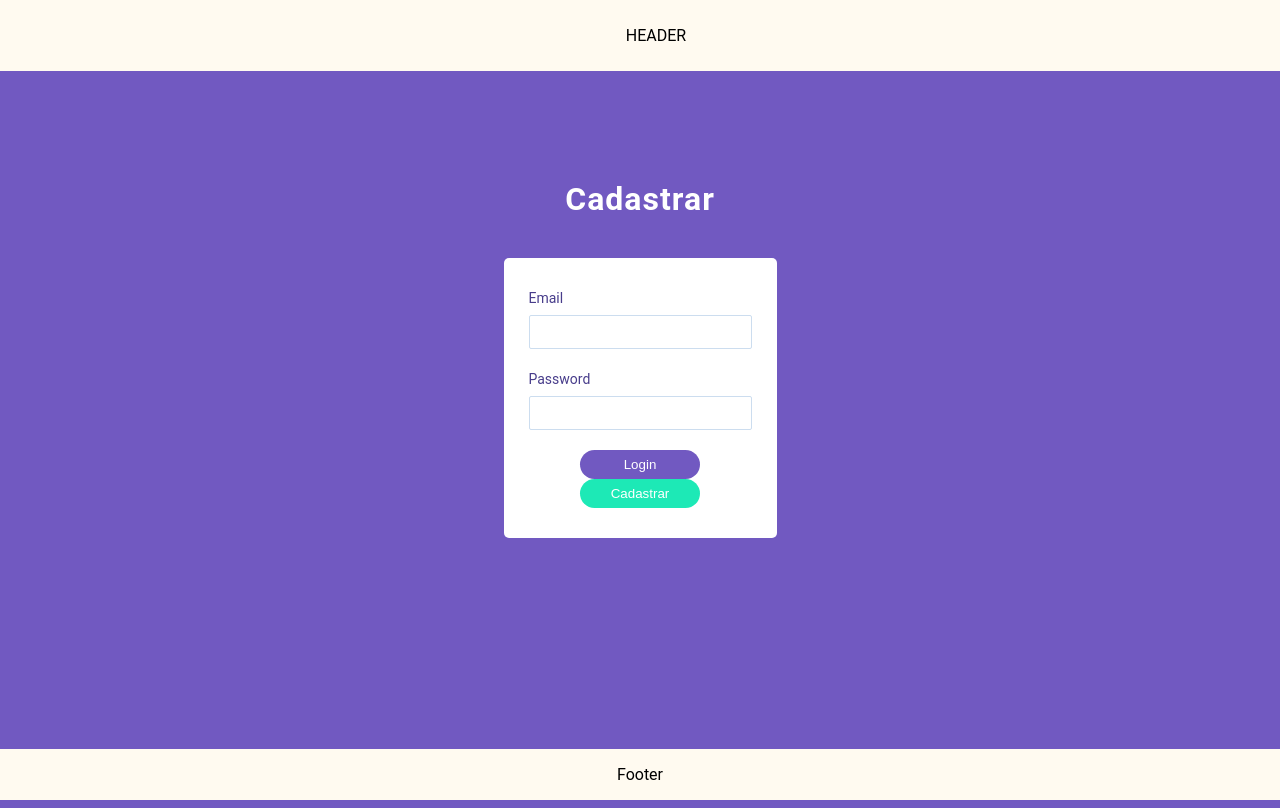
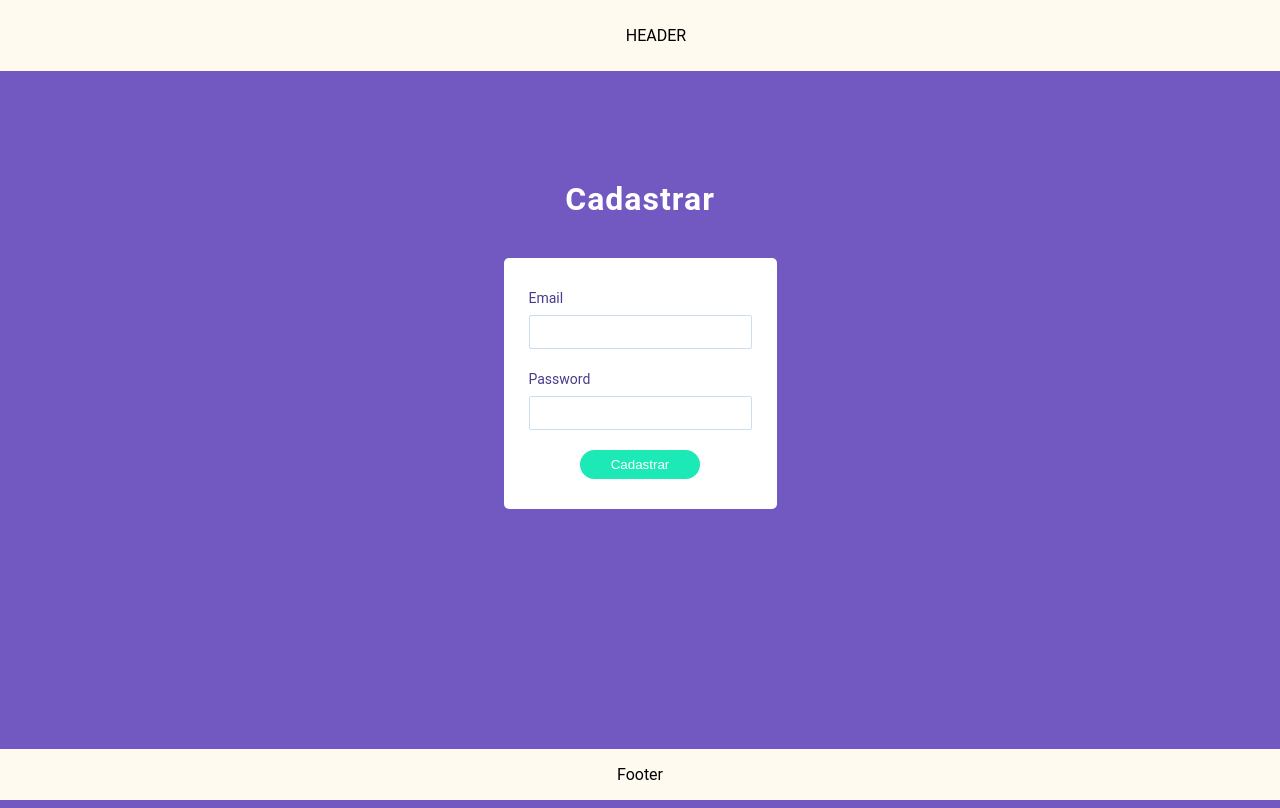
Before and after one commit to WaldiirNeto/angular-firebase-example, an Angular app: page / in a window 1280 px wide. Both pictures are taken after a click on the button "Cadastrar". Built offline with nearby package versions, Linux system fonts and the light colour scheme; what @angular/fire would draw is missing.

Commit message:
pequeno erro ao clicar em cadastrar resolvido

```diff
--- a/src/app/app.component.html
+++ b/src/app/app.component.html
@@ -6,11 +6,11 @@
   </div>
   <ng-template #titleCadastro>
     <h1>Cadastrar</h1>
-    </ng-template>
+  </ng-template>
 
   <div>
-    <form [formGroup]="formLogin" (submit)="login()">
-      <div *ngIf="mostraLogin; else mostrarCadastro">
+    <div *ngIf="mostraLogin; else mostrarCadastro">
+      <form [formGroup]="formLogin" (submit)="login()">
         <div class="input-block">
           <label for="login-email">Email</label>
           <input formControlName="email" type="email" id="login-email" />
@@ -20,22 +20,23 @@
           <input formControlName="password" type="password" id="login-password" />
         </div>
         <button type="submit" class="btn-login point" [disabled]="formLogin.invalid">Login</button>
-        <br>
-      </div>
+        <button type="button" class="btn-cadastrar point" (click)="formCadastrar()">Cadastrar</button>
+      </form>
+    </div>
 
-      <ng-template #mostrarCadastro>
+    <ng-template #mostrarCadastro>
+      <form [formGroup]="formCreate" (submit)="cadastrar()">
         <div class="input-block">
           <label for="login-email">Email</label>
-          <input formControlName="email" type="email" id="login-email" />
+          <input formControlName="email" type="email" id="create-email" />
         </div>
         <div class="input-block">
           <label for="login-password">Password</label>
-          <input formControlName="password" type="password" id="login-password" />
+          <input formControlName="password" type="password" id="create-password" />
         </div>
-        <button type="submit" class="btn-login point" (click)="returnLogin()">Login</button>
+        <button type="submit" class="btn-cadastrar point">Cadastrar</button>
+      </form>
       </ng-template>
-      <button type="button" class="btn-cadastrar point" (click)="cadastrar()">Cadastrar</button>
-    </form>
   </div>
 </section>
 <app-footer></app-footer>
--- a/src/app/app.component.ts
+++ b/src/app/app.component.ts
@@ -1,39 +1,68 @@
 import { Component, OnInit } from '@angular/core';
 import { FormGroup, FormBuilder, Validators } from '@angular/forms';
+import { AngularFireAuth } from '@angular/fire/auth';
 
 @Component({
   selector: 'app-root',
   templateUrl: './app.component.html',
   styleUrls: ['./app.component.css']
 })
-export class AppComponent implements OnInit  {
+export class AppComponent implements OnInit {
 
-      constructor(private formBuilder : FormBuilder) {}
+  constructor(private formBuilder: FormBuilder,
+    private angularFire: AngularFireAuth) { }
 
   title: string;
   formLogin: FormGroup;
+  formCreate: FormGroup;
   mostraLogin = true;
+  email: any;
+  password: any;
 
   ngOnInit() {
-      this.formulario();
+    this.formulario();
   }
 
-  formulario(){
+  formulario() {
 
-       this.formLogin = this.formBuilder.group({
-          email : ['', Validators.required],
-          password: ['',Validators.required]
-      })
+    this.formLogin = this.formBuilder.group({
+      email: ['', Validators.required],
+      password: ['', Validators.required]
+    })
 
+
+    this.formCreate = this.formBuilder.group({
+      email: ['', Validators.required],
+      password: ['', Validators.required]
+    })
   }
-  login(){
+  login() {
     console.log(this.formLogin.getRawValue());
+    this.email = this.formLogin.get('email').value;
+    this.password = this.formLogin.get('password').value;
     // LOGAR COM FIREBASE
+    this.angularFire.signInWithEmailAndPassword(this.email, this.password).then((res) => {
+      console.log(res);
+    }, (error) => {
+      console.log(error)
+    })
+  }
+  formCadastrar() {
+    this.formLogin.reset(); // limpa o formulario caso queria cadastrar
+    this.mostraLogin = false; // oculta o form login
 
   }
   cadastrar() {
-    this.mostraLogin = false;
+    this.email = this.formLogin.get('email').value;
+    this.password = this.formLogin.get('password').value;
+    this.angularFire.createUserWithEmailAndPassword(this.email, this.password).then((res) => {
+      console.log(res);
+    }, (error) => {
+      console.log(error);
+    })
+
   }
+
   returnLogin() {
     this.mostraLogin = true;
   }
```
